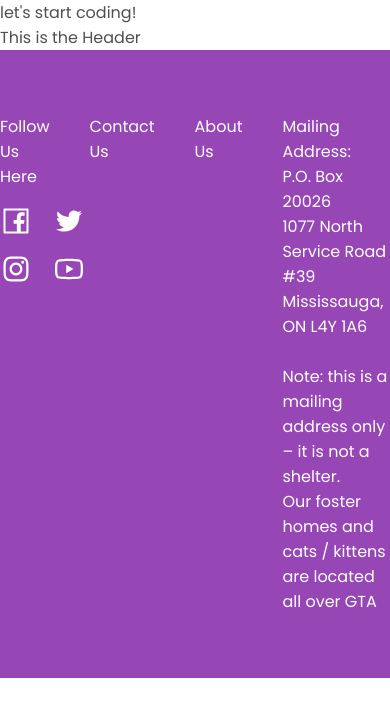
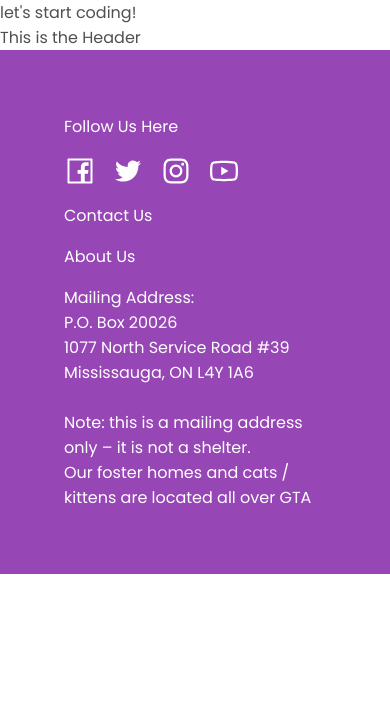
Before and after one commit to ZipingLiu-JokerH/cat_adoption_website, a React (Create React App) app: page / in a window 390 px wide. Shown: the top 716 px of the page. Built offline with nearby package versions, Linux system fonts and the light colour scheme.

Commit message:
make footer responsive

```diff
--- a/src/Components/footer/Footer.module.css
+++ b/src/Components/footer/Footer.module.css
@@ -5,18 +5,31 @@ footer {
 }
 .footer_container {
   display: flex;
-  justify-content: space-between;
-  padding: 4em 0;
-  max-width: 1824px;
+  flex-direction: column;
+  padding: 4em;
   margin: 0 auto;
 }
 
 .links_container {
   display: flex;
+  flex-direction: column;
 }
 
 .links_container a {
   display: inline-block;
+  cursor: pointer;
   margin-right: 2.5em;
   margin-bottom: 1em;
 }
+
+@media (min-width: 768px) {
+  .footer_container {
+    flex-direction: row;
+    justify-content: space-between;
+    max-width: 1824px;
+  }
+
+  .links_container {
+    flex-direction: row;
+  }
+}
--- a/src/Components/footer/FooterLink.js
+++ b/src/Components/footer/FooterLink.js
@@ -6,7 +6,7 @@ import styles from "./FooterLink.module.css";
 const FooterLink = (props) => {
   return (
     <div>
-      <a href>{props.name}</a>
+      <a href="/#">{props.name}</a>
       {props.children ? (
         <div className={styles.icon_container}>{props.children}</div>
       ) : (
--- a/src/Components/footer/FooterLink.module.css
+++ b/src/Components/footer/FooterLink.module.css
@@ -1,6 +1,22 @@
 .icon_container {
-  display: grid;
-  grid-template-columns: 1fr 1fr;
+  display: flex;
   font-size: 2em;
-  gap: 0.5em;
+  margin-bottom: 1rem;
 }
+
+.icon_container > * {
+  margin-right: 1rem;
+  cursor: pointer;
+}
+
+a {
+  text-decoration: none;
+  color: var(--col-text-alt);
+}
+
+@media (min-width: 768px) {
+  .icon_container {
+    display: grid;
+    grid-template-columns: 1fr 1fr;
+  }
+}
```
